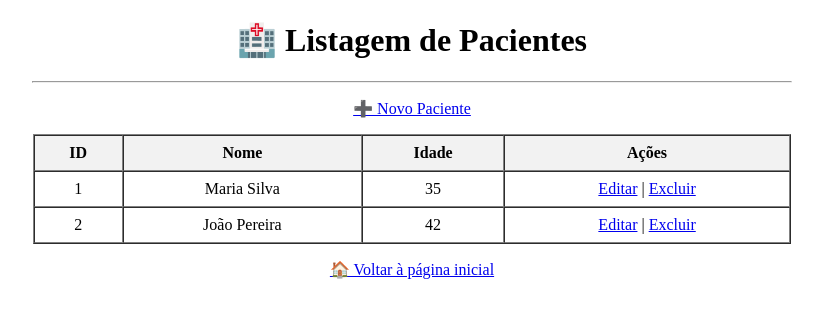
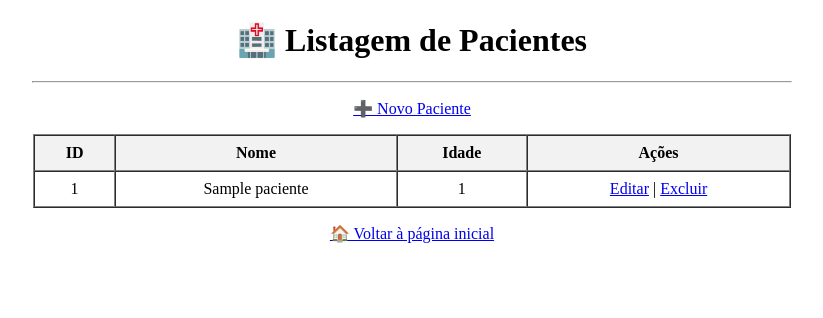
Before and after one commit to CaioAmorim-dev/django-hospital-crud, a Django app: template hospital/templates/pacientes/home.html in a window 1280 px wide. Shown: the top 318 px of the page, without its empty margins (228-1051 px from the left). Run offline with Django 5.2, Linux system fonts and the light colour scheme; the template is opened without the code that fills it: values that come from a table or form of the project are taken from there, others are empty; tables that the repository leaves empty hold one stand-in row (values such as "Sample post"); parts of the project's set-up code (start-up, migrations or seed data) failed here and were passed over.

Commit message:
feat: Tornando listagem de pacientes dinâmica com loop e URLs Django.

```diff
--- a/hospital/templates/pacientes/home.html
+++ b/hospital/templates/pacientes/home.html
@@ -1,5 +1,5 @@
 <!-- arquivo destinado para pagina home do sistema de pacientes -->
- <!DOCTYPE html>
+<!DOCTYPE html>
 <html lang="pt-br">
 <head>
     <meta charset="UTF-8">
@@ -9,7 +9,7 @@
     <center>
         <h1>🏥 Listagem de Pacientes</h1>
         <hr width="60%">
-        <p><a href="forms.html">➕ Novo Paciente</a></p>
+        <p><a href="{% url 'criar_paciente' %}">➕ Novo Paciente</a></p>
 
         <table border="1" cellpadding="8" cellspacing="0" width="60%">
             <tr bgcolor="#f2f2f2">
@@ -18,24 +18,22 @@
                 <th>Idade</th>
                 <th>Ações</th>
             </tr>
+
+            {% for paciente in pacientes %}
             <tr align="center">
-                <td>1</td>
-                <td>Maria Silva</td>
-                <td>35</td>
+                <td>{{ paciente.id }}</td>
+                <td>{{ paciente.nome }}</td>
+                <td>{{ paciente.idade }}</td>
                 <td>
-                    <a href="forms.html">Editar</a> |
-                    <a href="delete.html">Excluir</a>
+                    <a href="{% url 'editar_paciente' paciente.id %}">Editar</a> |
+                    <a href="{% url 'excluir_paciente' paciente.id %}">Excluir</a>
                 </td>
             </tr>
+            {% empty %}
             <tr align="center">
-                <td>2</td>
-                <td>João Pereira</td>
-                <td>42</td>
-                <td>
-                    <a href="forms.html">Editar</a> |
-                    <a href="delete.html">Excluir</a>
-                </td>
+                <td colspan="4">Nenhum paciente cadastrado.</td>
             </tr>
+            {% endfor %}
         </table>
 
         <p><a href="/">🏠 Voltar à página inicial</a></p>
--- a/hospital/urls.py
+++ b/hospital/urls.py
@@ -4,9 +4,9 @@ from . import views
 urlpatterns = [
     # Pacientes
     path('pacientes/', views.listar_pacientes, name='listar_pacientes'),
-    path('pacientes/novo/', views.criar_paciente, name='criar_paciente'),
-    path('pacientes/editar/<int:id>/', views.editar_paciente, name='editar_paciente'),
-    path('pacientes/excluir/<int:id>/', views.excluir_paciente, name='excluir_paciente'),
+    path('pacientes/novo/', views.criar_pacientes, name='criar_paciente'),
+    path('pacientes/editar/<int:id>/', views.editar_pacientes, name='editar_paciente'),
+    path('pacientes/excluir/<int:id>/', views.excluir_pacientes, name='excluir_paciente'),
 
     # Médicos
     path('medicos/', views.listar_medicos, name='listar_medicos'),
```
